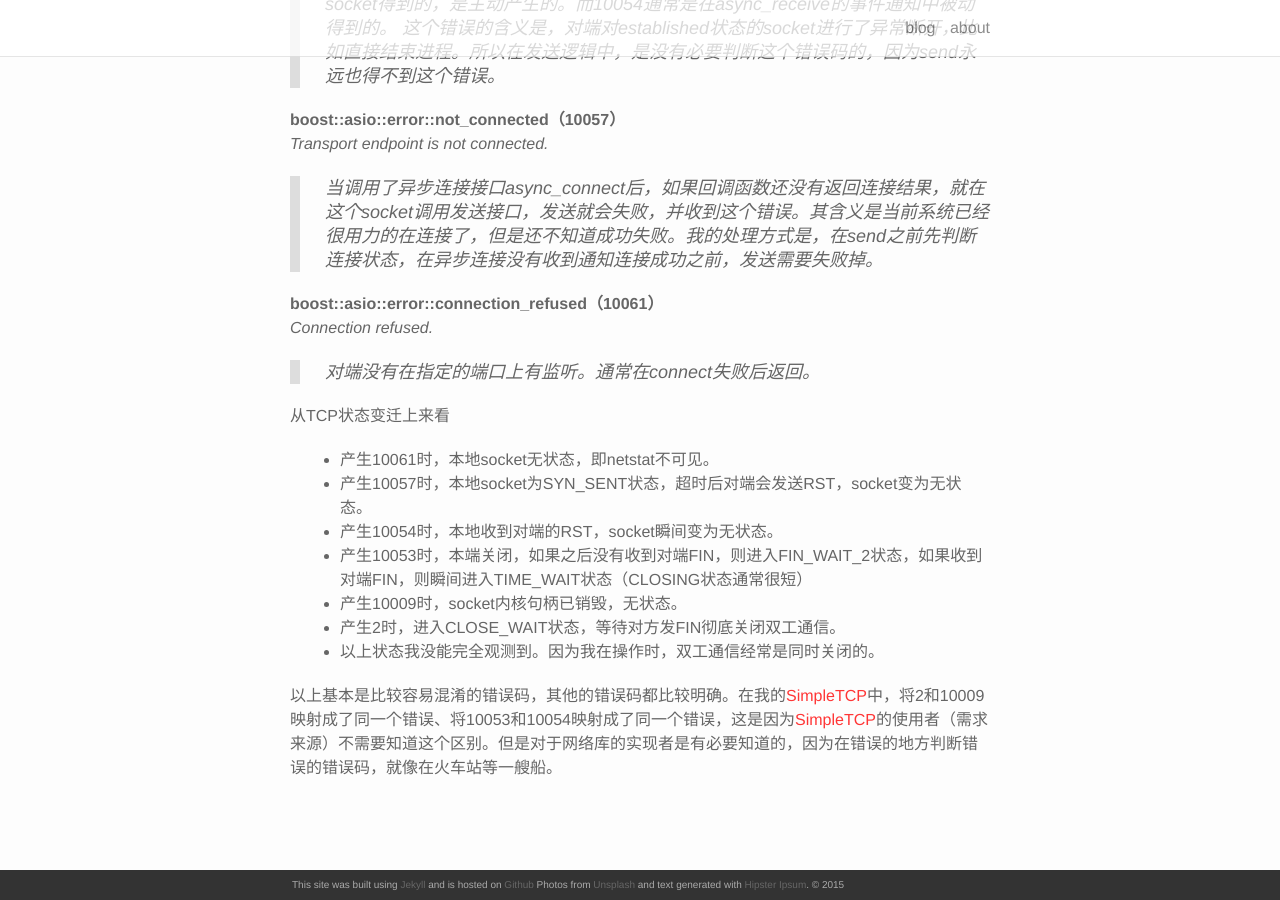
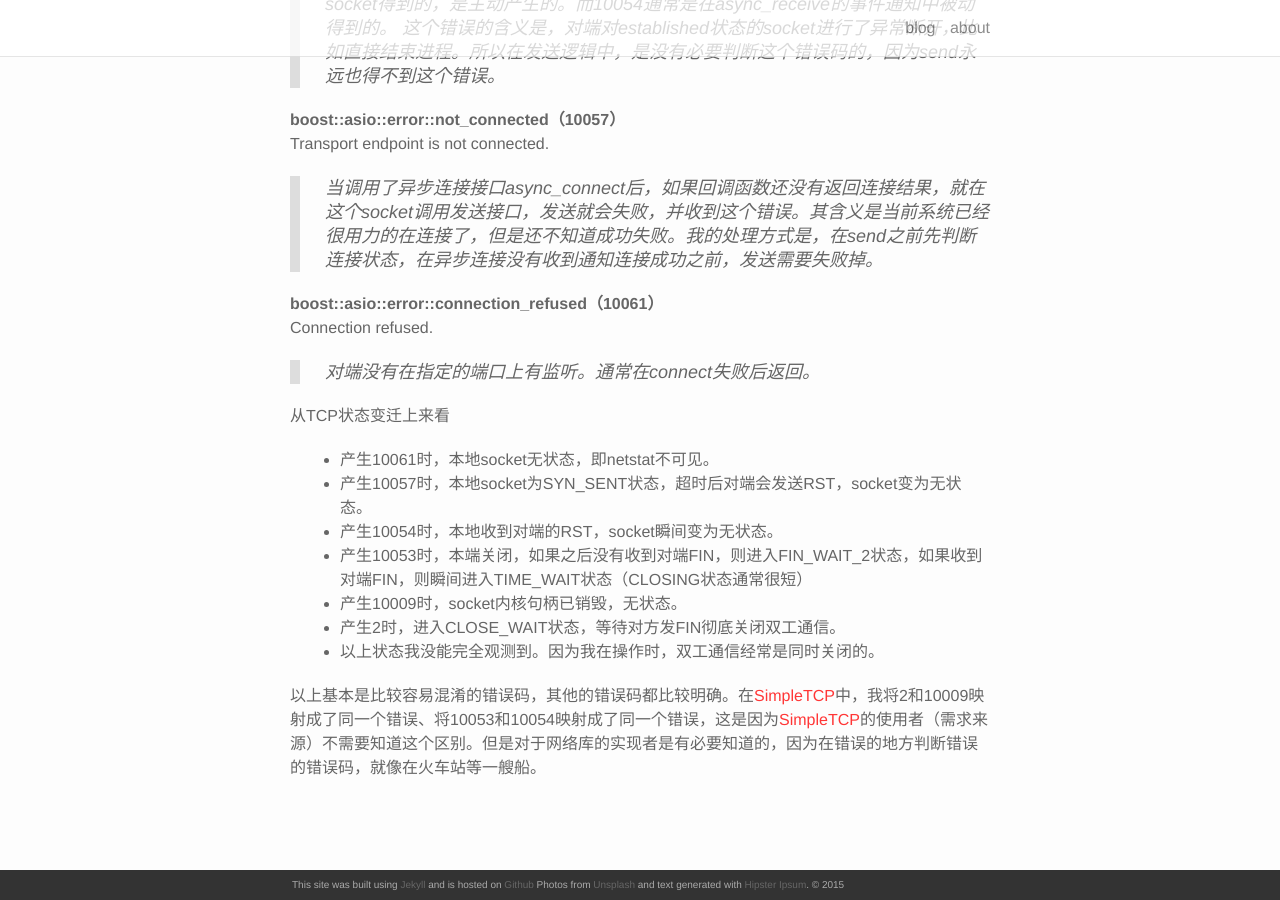
Before and after one commit to bournex/bournex.github.io, a Jekyll site: the page built from _posts/2016-08-04-title.markdown, in a window 1280 px wide and 900 px high, scrolled down 1090 px. Built offline with Jekyll 4.4.1, drawn with Linux system fonts in a browser that asks for light colours; nearby versions of some CDN libraries.

```diff
--- a/_config.yml
+++ b/_config.yml
@@ -1,6 +1,6 @@
 # Site settings
 title: bournex
-email: liuycoco@yahoo.com
+email: bournx@outlook.com
 description: > # this means to ignore newlines until "baseurl:"
   A simple, whitespace, helvetica based portfolio theme.
 baseurl:  # the subpath of your site, e.g. /blog/
--- a/_posts/2016-08-04-title.markdown
+++ b/_posts/2016-08-04-title.markdown
@@ -2,45 +2,48 @@
 layout: post
 title: 理解asio异常
 date: 2016-08-04 23:25:40
-description: learning boost.asio error handling.
+description: learning boost asio error handling.
 ---
+>
+
 网络程序一大特点是错误繁多，错误码很多，很多出错现象是类似的，错误码看起来也很类似，比如在boost中错误码connection_aborted和connection_reset，细究起来还是区别蛮大的。
 
 最近用boost::asio封装了一个基于私有协议通信库（[SimpleTCP](https://github.com/bournex/simpletcp)），所以记录一下对异常处理的点滴分析，也有助于分析复杂的网络问题。理解这个需要有些TCP协议知识和socket编程基础。概念不清楚的可以读详解册2第18章。由于我使用了asio里的io_services异步模型，所以以下的分析会跟这个有关。
 
 
 **boost::asio::error::eof（2）**
-*End of file or stream.*
+End of file or stream.
 
 > 最常见的错误。在asio中，通常会通过async_receive注册一个对socket的数据接收的异步事件到io_services。只有两种情况你注册的回调会被调用：1、收到数据，2、收到异常。eof就是由于对端调用了shutdown关闭了发送通道，当前进程收到了eof事件，意为在当前的socket上，没有再接收数据的必要了（对端已关闭，根本不会再发任何数据）。
 > 需要注意的是，要认识到tcp的全双工特性，即使收到了这个消息，当前进程依然可以使用本地socket进行发送，只要本地还没有调用shutdown。虽然实际应用中，通常不会进行单边通信。
 
 
 **boost::asio::error::bad_descriptor（10009）**
-*Bad file descriptor.*
+Bad file descriptor.
 
 > 这个错误跟10053的关系很接近，区别在于发生10009错误的地方，socket已经被关闭了。对于使用者来说，就是当前进程对socket调用了close（windows是closesocket），使内核销毁了socket句柄。处于eof状态的socket，内核句柄还在，你可以使用这个socket重新调用connect重连对端。但是close过后的socket就必须要重新创建才能再次使用。所以需要做自动重连逻辑的话，就不需要对eof状态的socket调用close，可直接复用socket。
 
 **boost::asio::error::connection_aborted（10053）**
-*A connection has been aborted.*
+A connection has been aborted.
 
 > 很好理解，就是对本地的已经处于eof状态的socket进行写操作。
 
 **boost::asio::error::connection_reset（10054）**
-*Connection reset by peer.*
+Connection reset by peer.
 
 > 注意与10053有点像，但其实很容易区分。因为10053通常是在本端写eof状态的socket得到的，是主动产生的。而10054通常是在async_receive的事件通知中被动得到的。
 > 这个错误的含义是，对端对established状态的socket进行了异常断开，比如直接结束进程。所以在发送逻辑中，是没有必要判断这个错误码的，因为send永远也得不到这个错误。
 
 **boost::asio::error::not_connected（10057）**
-*Transport endpoint is not connected.*
+Transport endpoint is not connected.
 
 > 当调用了异步连接接口async_connect后，如果回调函数还没有返回连接结果，就在这个socket调用发送接口，发送就会失败，并收到这个错误。其含义是当前系统已经很用力的在连接了，但是还不知道成功失败。我的处理方式是，在send之前先判断连接状态，在异步连接没有收到通知连接成功之前，发送需要失败掉。
 
 **boost::asio::error::connection_refused（10061）**
-*Connection refused.*
+Connection refused.
 
 > 对端没有在指定的端口上有监听。通常在connect失败后返回。
+
 
 
 从TCP状态变迁上来看
@@ -53,4 +56,4 @@ description: learning boost.asio error handling.
 - 以上状态我没能完全观测到。因为我在操作时，双工通信经常是同时关闭的。
 
 
-以上基本是比较容易混淆的错误码，其他的错误码都比较明确。在我的[SimpleTCP](https://github.com/bournex/simpletcp)中，将2和10009映射成了同一个错误、将10053和10054映射成了同一个错误，这是因为[SimpleTCP](https://github.com/bournex/simpletcp)的使用者（需求来源）不需要知道这个区别。但是对于网络库的实现者是有必要知道的，因为在错误的地方判断错误的错误码，就像在火车站等一艘船。
+以上基本是比较容易混淆的错误码，其他的错误码都比较明确。在[SimpleTCP](https://github.com/bournex/simpletcp)中，我将2和10009映射成了同一个错误、将10053和10054映射成了同一个错误，这是因为[SimpleTCP](https://github.com/bournex/simpletcp)的使用者（需求来源）不需要知道这个区别。但是对于网络库的实现者是有必要知道的，因为在错误的地方判断错误的错误码，就像在火车站等一艘船。
```
